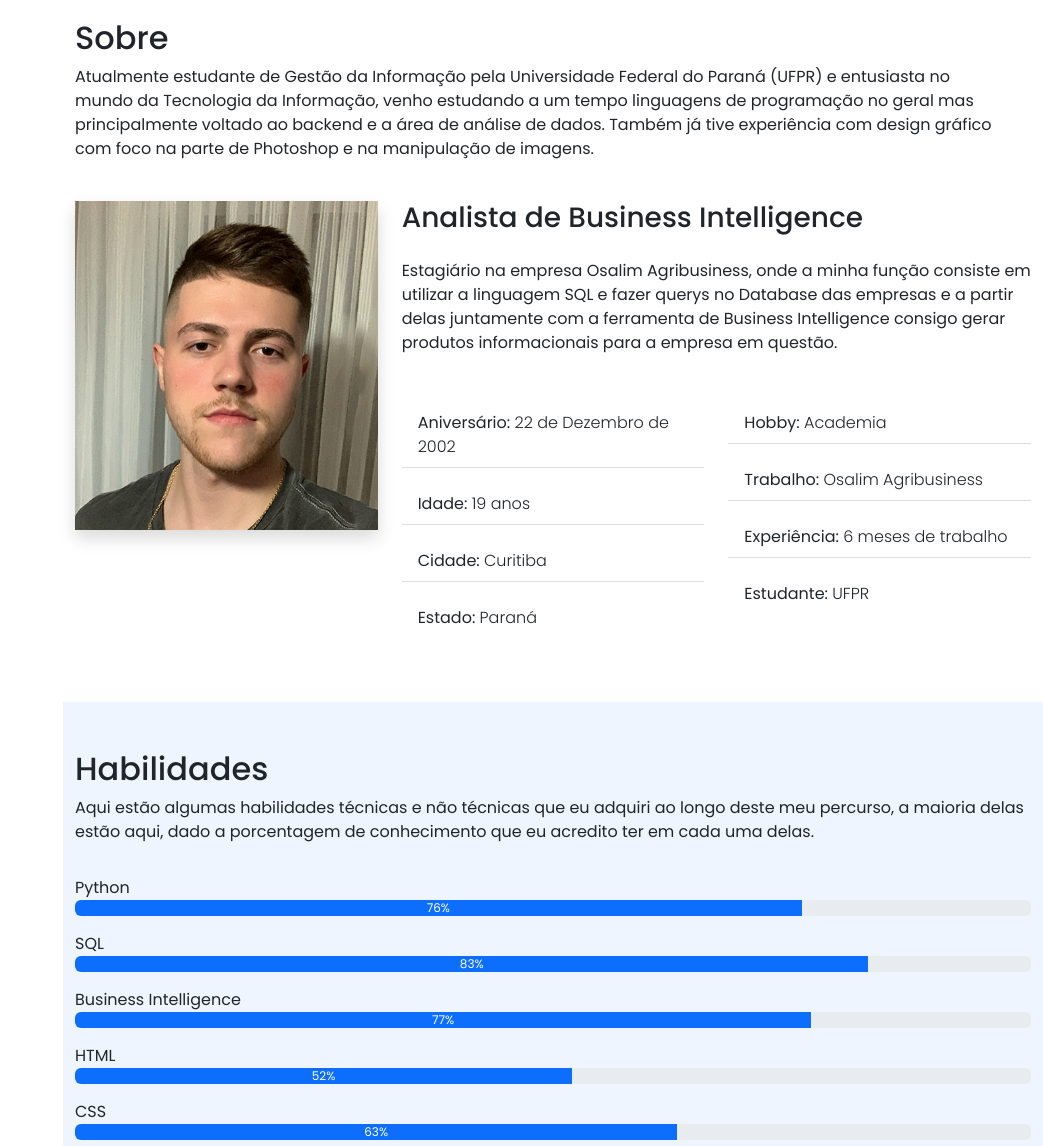
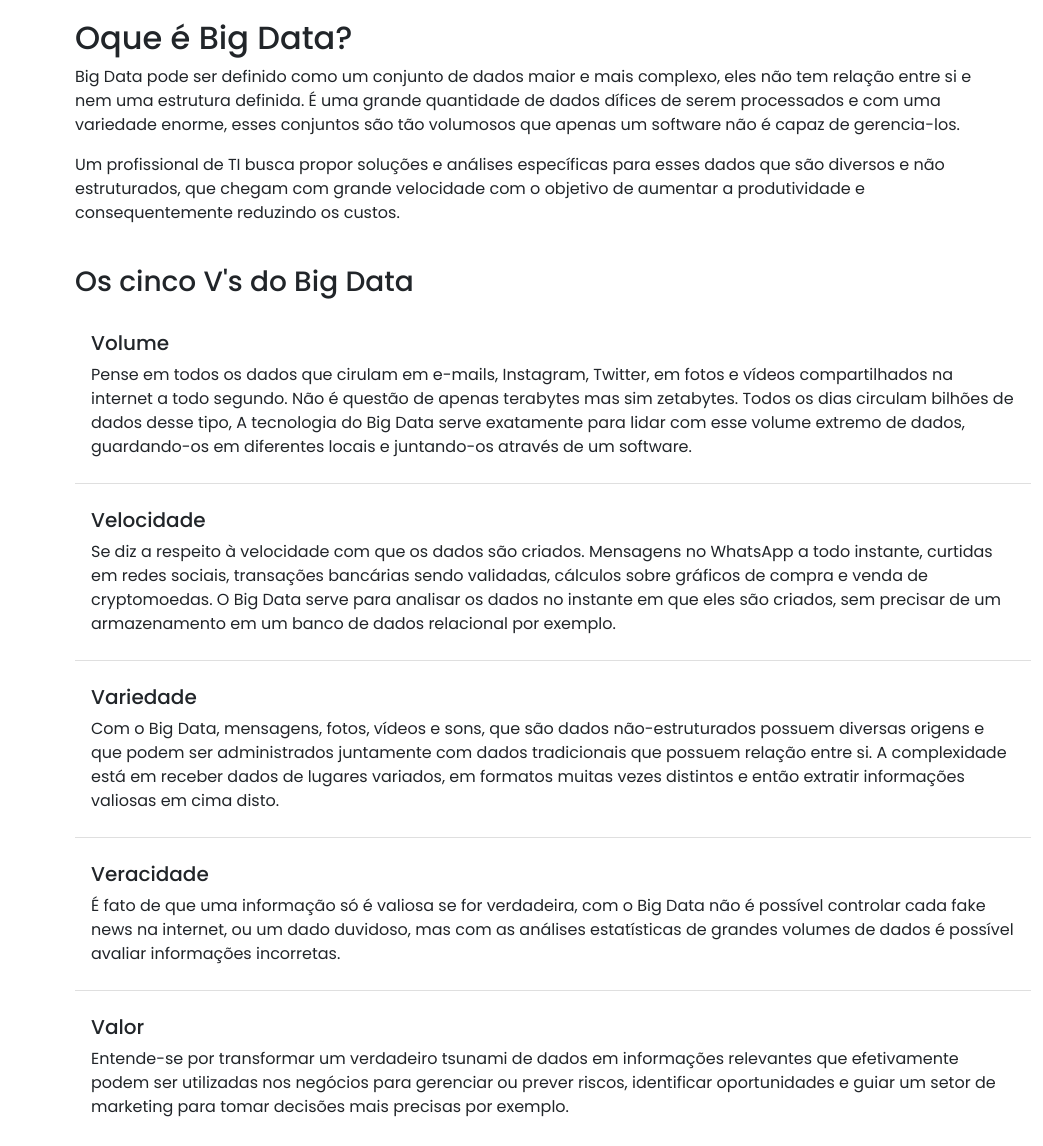
Before and after one commit to gabriel-andreoli/UFPR-TIC, a plain HTML site: page templates/index.html in a window 1280 px wide. Shown: the part 845-1991 px from the top of the page, without its empty margins (237-1280 px from the left). Drawn offline with nearby package versions, Linux system fonts and the light colour scheme.

Commit message:
Big Data changes

```diff
--- a/static/style.css
+++ b/static/style.css
@@ -109,6 +109,10 @@ section#inicio h2{
     font-size: 4rem;
 }
 
+/* .container{
+    margin-right: 0 !important;
+} */
+
 /* section#inicio span#subtitle{
     margin-right: 8rem;
     font-size: 1.2rem;
@@ -169,6 +173,10 @@ i.menu-mobile{
         display: flex;
     }
 
+    .respiro{
+        margin-left: 5px;
+    }
+
     @media (max-width: 767px){
         #name-and-apresentation{
             display: flex;
@@ -193,8 +201,11 @@ i.menu-mobile{
     }
 }
 
-#main #sobre .pai-foto-main .filho-foto-main .foto-principal-main{
+.foto-principal-main{
+    display: block;
+    margin: auto;
     border-radius: 3%;
+    max-height: 200px;
 }
 
 *::-webkit-scrollbar{
--- a/templates/index.html
+++ b/templates/index.html
@@ -66,49 +66,68 @@
             </div>
         </section>
 
+        <div class="respiro">
             <section class="container mt-5" id="bigdata">
                 <div class="row w-100">
-                <div class="col-md-12" data-anime="down">
-                    <h2 class="pt-3">Sobre</h2>
-                    <p>Atualmente estudante de Gestão da Informação pela Universidade Federal do Paraná (UFPR) e entusiasta no mundo da Tecnologia da Informação, venho estudando a um tempo linguagens de programação no geral mas principalmente voltado ao backend e a área de análise de dados. Também já tive experiência com design gráfico com foco na parte de Photoshop e na manipulação de imagens.</p>
+                    <div class="col-md-12">
+                        <h2 class="pt-3" data-anime="down">Oque é Big Data?</h2>
+                        <p data-anime="left">
+                            Big Data pode ser definido como um conjunto de dados maior e mais complexo, eles não tem relação entre si e nem uma estrutura definida.
+                            É uma grande quantidade de dados dífices de serem processados e com uma variedade enorme,
+                            esses conjuntos são tão volumosos que apenas um software não é capaz de gerencia-los.
+                        </p>
+                        <p data-anime="left">
+                            Um profissional de TI busca propor soluções e análises específicas para esses dados que são diversos e não estruturados, que chegam com grande velocidade
+                            com o objetivo de aumentar a produtividade e consequentemente reduzindo os custos.
+                            <!-- É a analise e a interpretação de dados diversos não estruturados, são dados que chegam a uma grande velocidade
+                            e um profissional de TI busca propor soluções específicas para isso, a fim de aumentar a produtividade e reduzir custo utilizando esses dados. -->
+                        </p>
                     </div>
                 </div>
-
-            <div class="row mt-4 pai-foto-main">
-                <div class="col-md-4 filho-foto-main">
-                    <img class="img-fluid shadow foto-principal-main mb-4" src="../static/images/Gab-2.0---Copia.png" alt="Foto do Gabriel" data-anime="left">
-                </div>
-                <div class="col-md-8" data-anime="right">
-                    <h3 class="mb-4">Analista de Business Intelligence</h3>
-                    <p>Estagiário na empresa Osalim Agribusiness, onde a minha função consiste em utilizar a linguagem SQL e fazer querys no Database das empresas e a partir delas juntamente com a ferramenta de Business Intelligence consigo gerar produtos informacionais para a empresa em questão.</p>
-
-                    <div class="row mt-5">
-                        <div class="col-md-6">
+                <h3 class="mb-4 mt-4" data-anime="down">Os cinco V's do Big Data</h3>
                     <ul class="list-group list-group-flush fs-6">
-                                <li class="list-group-item mb-3">Aniversário: <span class="fw-light">22 de Dezembro de 2002</span></li>
-                                <li class="list-group-item mb-3">Idade: <span class="fw-light">19 anos</span></li>
-                                <li class="list-group-item mb-3">Cidade: <span class="fw-light">Curitiba</span></li>
-                                <li class="list-group-item mb-3">Estado: <span class="fw-light">Paraná</span></li>
+                        <li class="list-group-item mb-3" data-anime="up">
+                            <h5>Volume</h5>
+                            <p>
+                                Pense em todos os dados que cirulam em e-mails, Instagram, Twitter, em fotos e vídeos compartilhados na internet a todo segundo.
+                                Não é questão de apenas terabytes mas sim zetabytes. Todos os dias circulam bilhões de dados desse tipo,
+                                A tecnologia do Big Data serve exatamente para lidar com esse volume extremo de dados, guardando-os em diferentes locais e juntando-os através de um software.
+                            </p>
+                        </li>
+                        <li class="list-group-item mb-3" data-anime="up">
+                            <h5 data-anime="left">Velocidade</h5>
+                            <p>
+                                Se diz a respeito à velocidade com que os dados são criados. Mensagens no WhatsApp a todo instante, curtidas em redes sociais, transações bancárias sendo validadas,
+                                cálculos sobre gráficos de compra e venda de cryptomoedas.
+                                O Big Data serve para analisar os dados no instante em que eles são criados, sem precisar de um armazenamento em um banco de dados relacional por exemplo.
+                            </p>
+                        </li>
+                        <li class="list-group-item mb-3" data-anime="up">
+                            <h5>Variedade</h5>
+                            <p>
+                                Com o Big Data, mensagens, fotos, vídeos e sons, que são dados não-estruturados possuem diversas origens e que podem ser administrados juntamente com dados tradicionais que possuem relação entre si.
+                                A complexidade está em receber dados de lugares variados, em formatos muitas vezes distintos e então extratir informações valiosas em cima disto.
+                            </p>
+                        </li>
+                        <li class="list-group-item mb-3" data-anime="up">
+                            <h5>Veracidade</h5>
+                            <p>
+                                É fato de que uma informação só é valiosa se for verdadeira, com o Big Data não é possível controlar cada fake news na internet, ou um dado duvidoso, mas com as análises estatísticas de grandes volumes de dados é possível avaliar informações incorretas.
+                            </p>
+                        </li>
+                        <li class="list-group-item mb-3" data-anime="up">
+                            <h5 data-anime="left">Valor</h5>
+                            <p>
+                                Entende-se por transformar um verdadeiro tsunami de dados em informações relevantes que efetivamente podem ser utilizadas nos negócios para
+                                gerenciar ou prever riscos, identificar oportunidades e guiar um setor de marketing para tomar decisões mais precisas por exemplo.
+                            </p>
+                        </li>
                     </ul>
-                        </div>
-                        <div class="col-md-6">
-                            <ul class="list-group list-group-flush fs-6">
-                                <li class="list-group-item mb-3">Hobby: <span class="fw-light">Academia</span></li>
-                                <li class="list-group-item mb-3">Trabalho: <span class="fw-light"><a target="_blank" rel="external" class="text-decoration-none link-dark" href="https://osalim.com.br/">Osalim Agribusiness</a></span></li>
-                                <li class="list-group-item mb-3">Experiência: <span class="fw-light">6 meses de trabalho</span></li>
-                                <li class="list-group-item mb-3">Estudante: <span class="fw-light">UFPR</span></li>
-                              </ul>
-                        </div>
-                    </div>
-                </div>
-            </div>
             </section>
-
             <section  class="mt-5 section-bg" id="cienciadedados">
                 <div class="container pb-5">
                     <h2 class="pt-5" data-anime="left">Habilidades</h2>
                     <p data-anime="up">Aqui estão algumas habilidades técnicas e não técnicas que eu adquiri ao longo deste meu percurso, a maioria delas estão aqui, dado a porcentagem de conhecimento que eu acredito ter em cada uma delas.</p>
-
                     <div class="row">
                         <div class="col-md-12">
                             <p class="mt-3 mb-0">Python</p>
@@ -149,9 +168,7 @@
                             </div>
                         </div>
                     </div>
-
                     <hr class="w-50 me-auto ms-auto mt-5">
-
                     <div class="row">
                         <div class="col-md-12">
                             <p class="mt-3 mb-0">Comunicação</p>
@@ -178,6 +195,7 @@
                     </div>
                 </div>
             </section>
+        </div>
     </main>
 
     <footer id="footer">
```
Also changed, not shown: static/images/BigData-deitada.jpg (added), static/images/BigData-section-heightjpg.jpg (added), 1 other file. Lines whose indentation alone changed are shown as unchanged.
